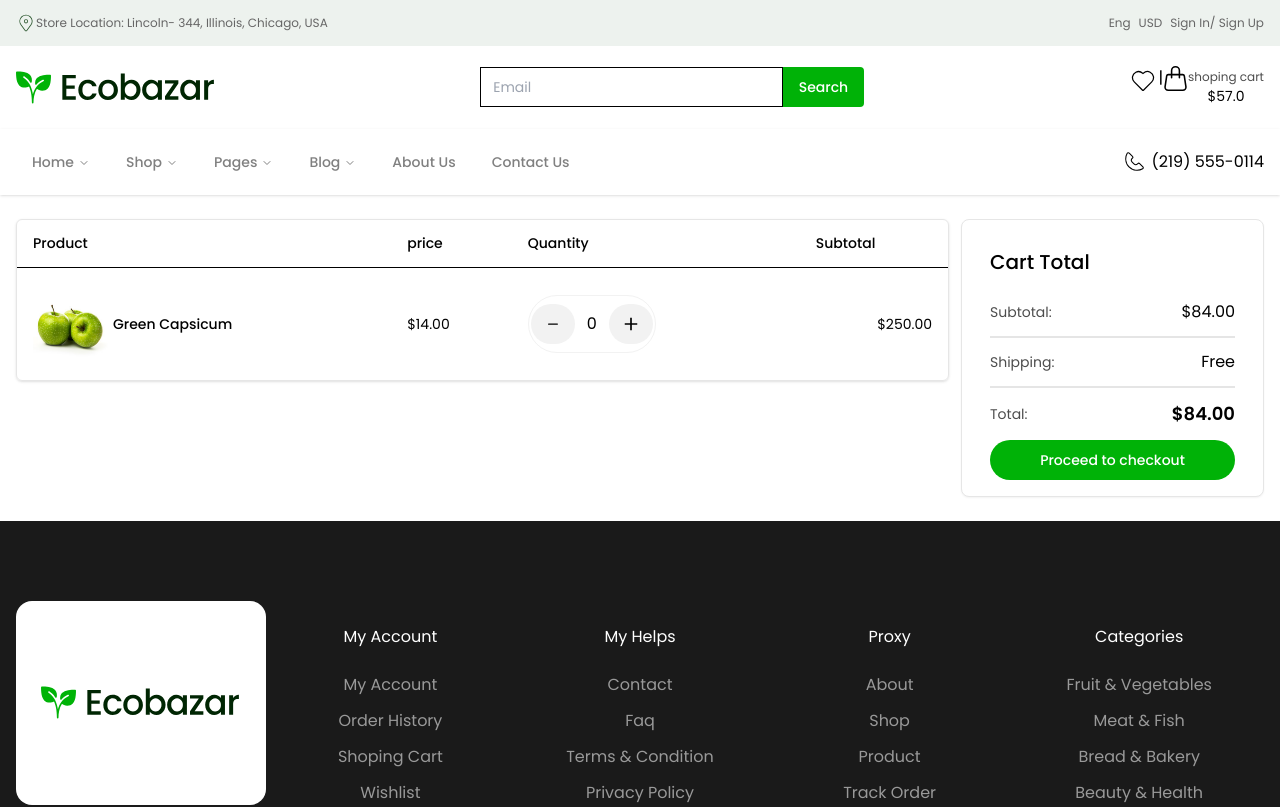
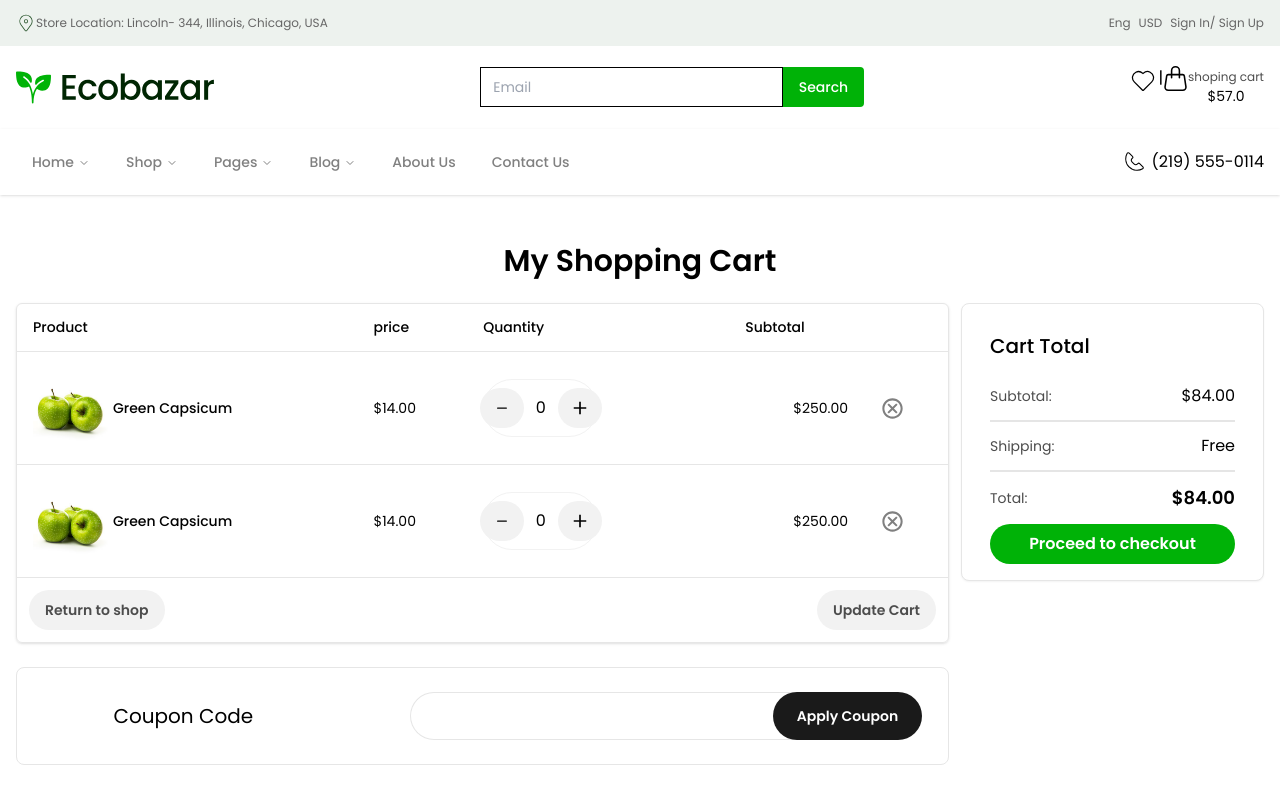
Before and after one commit to pankajjsdev/Ecobazar_FE, a Next.js app: page /cart in a window 1280 px wide. Shown: the top 807 px of the page. Built offline with nearby package versions, Linux system fonts and the light colour scheme.

Commit message:
work on cart page

```diff
--- a/app/(root)/cart/page.tsx
+++ b/app/(root)/cart/page.tsx
@@ -9,7 +9,8 @@ import {
     CardHeader,
     CardTitle,
 } from "@/components/ui/card"
-
+import { Input } from "@/components/ui/input"
+import { IoMdCloseCircleOutline } from "react-icons/io";
 
 import {
     Table,
@@ -26,6 +27,7 @@ import Image from "next/image"
 function page() {
     return (
         <div className="container py-6">
+            <h1 className="text-center font-semibold text-3xl py-6">My Shopping Cart</h1>
             <section className="grid grid-cols-4 gap-3">
                 <div className="col-span-3">
                     <div className="rounded-md border border-gray-gray1 shadow">
@@ -37,6 +39,7 @@ function page() {
                                     <TableHead>price</TableHead>
                                     <TableHead>Quantity</TableHead>
                                     <TableHead className="">Subtotal</TableHead>
+                                    <TableHead></TableHead>
                                 </TableRow>
                             </TableHeader>
                             <TableBody>
@@ -52,13 +55,50 @@ function page() {
                                     </TableCell>
                                     <TableCell>$14.00</TableCell>
                                     <TableCell>
-                                        <QuantityButton/>
+                                        <QuantityButton />
                                     </TableCell>
                                     <TableCell className="text-right">$250.00</TableCell>
+                                    <TableCell><IoMdCloseCircleOutline className="text-gray-gray5 hover:text-secondary-danger cursor-pointer" size={25}/></TableCell>
+                                </TableRow>
+
+                                <TableRow>
+                                    <TableCell className="font-medium flex items-center">
+                                        <Image
+                                            src={"/images/products/product1.png"}
+                                            width={80}
+                                            height={80}
+                                            alt=""
+                                        />
+                                        <h1>    Green Capsicum</h1>
+                                    </TableCell>
+                                    <TableCell>$14.00</TableCell>
+                                    <TableCell>
+                                        <QuantityButton />
+                                    </TableCell>
+                                    <TableCell className="text-right">$250.00</TableCell>
+                                    <TableCell><IoMdCloseCircleOutline className="text-gray-gray5 hover:text-secondary-danger cursor-pointer" size={25}/></TableCell>
                                 </TableRow>
                             </TableBody>
                         </Table>
+                        <div className="flex items-center justify-between border-t border-gray-gray1 py-3 px-3">
+                            <div className="font-medium flex items-center">
+                                <Button className="bg-gray-gray.5 rounded-full text-gray-gray7 text-[14px] font-semibold">Return to shop</Button>
+                            </div>
 
+
+                            <div className="text-right">
+                                <Button className="bg-gray-gray.5 rounded-full text-gray-gray7 text-[14px] font-semibold">Update Cart</Button>
+                            </div>
+                        </div>
+
+
+                    </div>
+                    <div className="rounded-lg  border border-gray-gray1 my-6 py-6 px-3 flex items-center justify-around ">
+                      <p className="px-3 text-xl">Coupon Code</p>
+                        <div className="flex items-center w-1/2 relative ">
+                            <input className="w-full h-12 border border-r-0 px-2  border-gray-gray1 focus:border-gray-gray1 rounded-full rounded-r-none" />
+                            <Button className="bg-gray-gray9 rounded-full text-white text-[14px] py-6 font-semibold px-6 absolute left-[80%]">Apply Coupon</Button>
+                        </div>
                     </div>
                 </div>
                 <div className="">
@@ -79,7 +119,7 @@ function page() {
                                     <h3 className="text-lg font-semibold">$84.00</h3>
                                 </div>
                                 <div>
-                                    <Button className="bg-primary-primary text-white rounded-full w-full">
+                                    <Button className="bg-primary-primary text-white rounded-full w-full text-[16px] font-semibold">
                                         Proceed to checkout</Button>
                                 </div>
                             </div>
--- a/components/ui/table.tsx
+++ b/components/ui/table.tsx
@@ -58,7 +58,7 @@ const TableRow = React.forwardRef<
   <tr
     ref={ref}
     className={cn(
-      "border-b transition-colors hover:bg-slate-100/50 data-[state=selected]:bg-slate-100 dark:hover:bg-slate-800/50 dark:data-[state=selected]:bg-slate-800",
+      "border-b transition-colors hover:bg-slate-100/50 data-[state=selected]:bg-slate-100 dark:hover:bg-slate-800/50 dark:data-[state=selected]:bg-slate-800 border-gray-gray1",
       className
     )}
     {...props}
```
